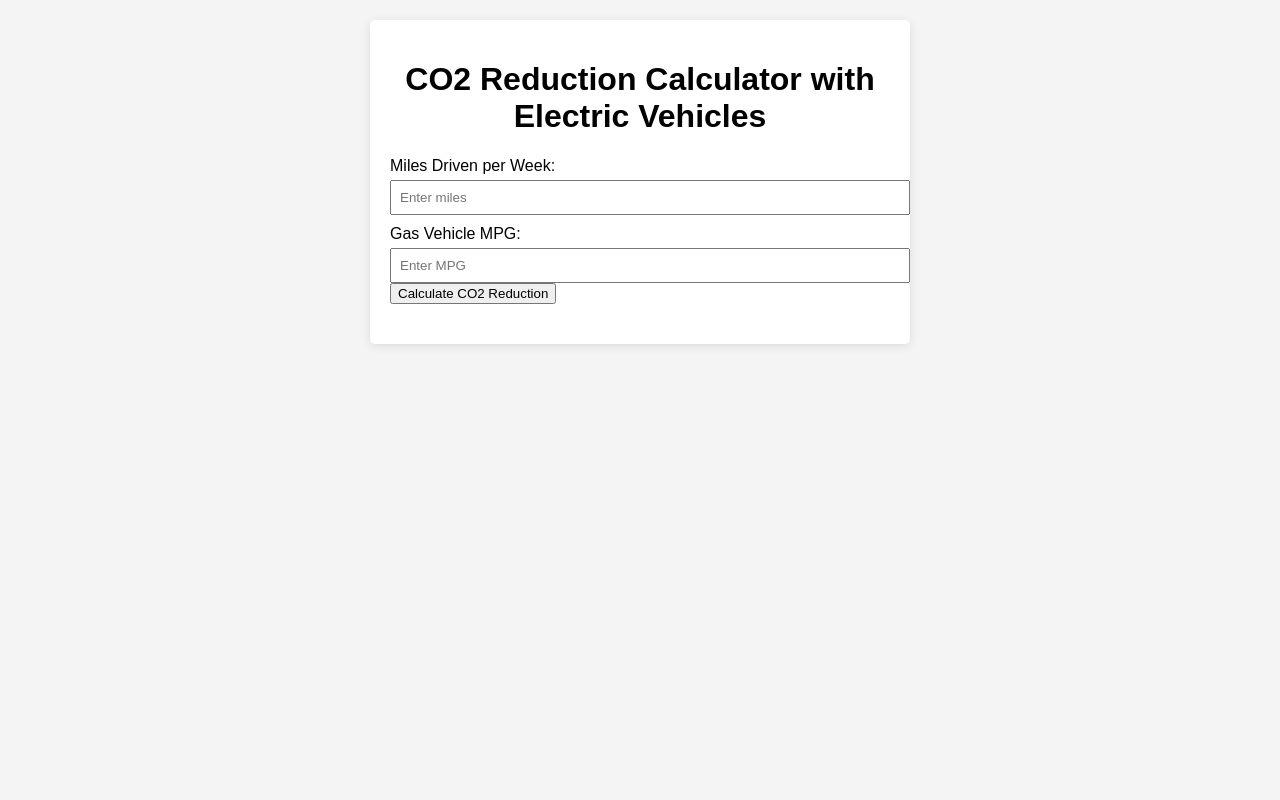
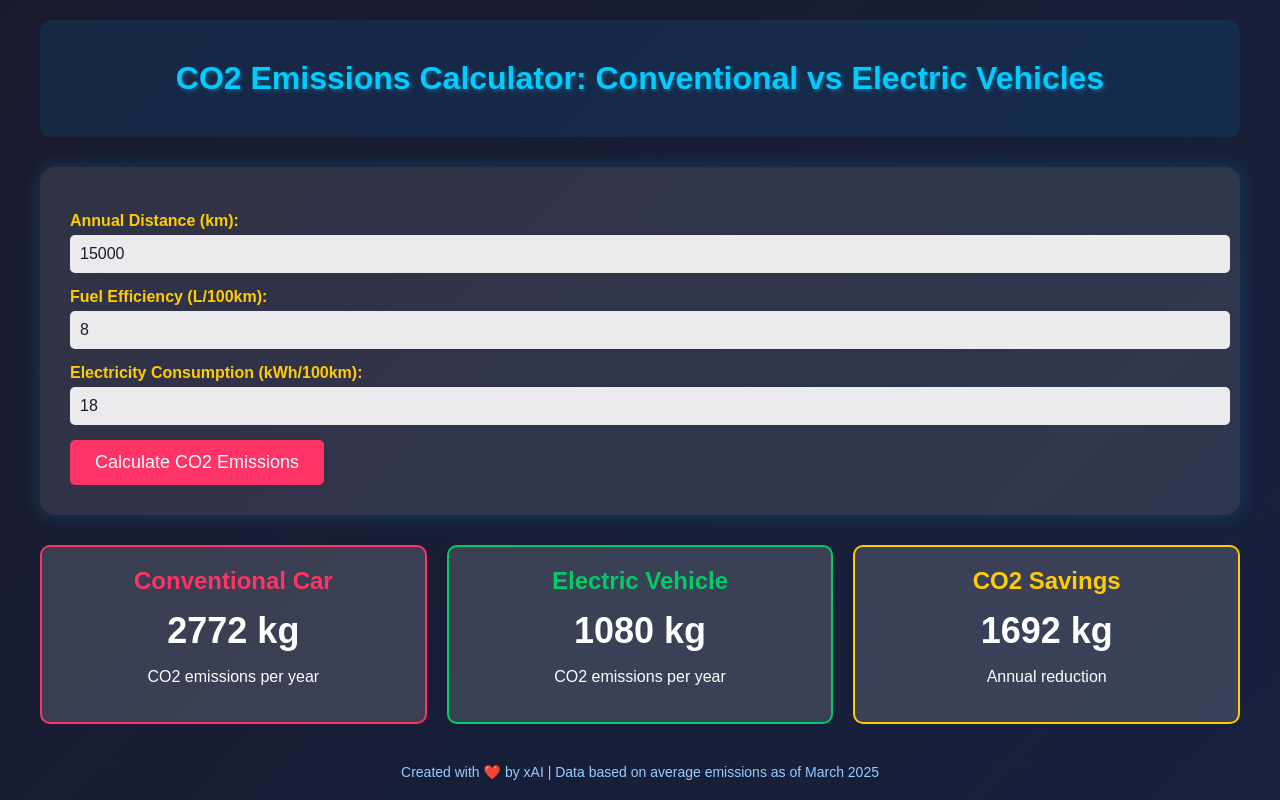
Before and after one commit to arjunbabu83/Co2_Reduction_Calculator, a plain HTML site: page index.html in a window 1280 px wide. Drawn offline with Linux system fonts and the light colour scheme.

Commit message:
Update index.html

```diff
--- a/index.html
+++ b/index.html
@@ -3,60 +3,186 @@
 <head>
     <meta charset="UTF-8">
     <meta name="viewport" content="width=device-width, initial-scale=1.0">
-    <title>CO2 Reduction Calculator</title>
+    <title>CO2 Emissions: Conventional vs Electric Vehicles</title>
     <style>
         body {
             font-family: Arial, sans-serif;
-            background-color: #f4f4f4;
             margin: 0;
+            padding: 0;
+            background: linear-gradient(135deg, #1a1a2e, #16213e);
+            color: #ffffff;
+            min-height: 100vh;
+        }
+        .container {
+            max-width: 1200px;
+            margin: 0 auto;
             padding: 20px;
         }
-        .container {
-            max-width: 500px;
-            margin: auto;
-            background: white;
-            padding: 20px;
-            border-radius: 5px;
-            box-shadow: 0 2px 10px rgba(0,0,0,0.1);
+        header {
+            text-align: center;
+            padding: 40px 0;
+            background: rgba(0, 153, 255, 0.1);
+            border-radius: 10px;
+            margin-bottom: 30px;
         }
         h1 {
-            text-align: center;
+            color: #00ccff;
+            text-shadow: 2px 2px 4px rgba(0, 204, 255, 0.3);
+            margin: 0;
+        }
+        .input-section {
+            background: rgba(255, 255, 255, 0.1);
+            padding: 30px;
+            border-radius: 15px;
+            margin-bottom: 30px;
+            box-shadow: 0 0 20px rgba(0, 204, 255, 0.2);
+        }
+        .input-group {
+            margin: 15px 0;
         }
         label {
+            color: #ffcc00;
+            font-weight: bold;
             display: block;
-            margin-top: 10px;
+            margin-bottom: 5px;
         }
         input {
             width: 100%;
-            padding: 8px;
-            margin-top: 5px;
+            padding: 10px;
+            border: none;
+            border-radius: 5px;
+            background: rgba(255, 255, 255, 0.9);
+            color: #1a1a2e;
+            font-size: 16px;
+        }
+        button {
+            background: #ff3366;
+            color: white;
+            border: none;
+            padding: 12px 25px;
+            border-radius: 5px;
+            cursor: pointer;
+            font-size: 18px;
+            transition: transform 0.2s;
+        }
+        button:hover {
+            transform: scale(1.05);
+            background: #ff6699;
+        }
+        .results {
+            display: flex;
+            justify-content: space-between;
+            gap: 20px;
+        }
+        .result-card {
+            flex: 1;
+            background: rgba(255, 255, 255, 0.15);
+            padding: 20px;
+            border-radius: 10px;
+            text-align: center;
+            transition: transform 0.3s;
+        }
+        .result-card:hover {
+            transform: translateY(-10px);
+        }
+        .conventional {
+            border: 2px solid #ff3366;
+        }
+        .electric {
+            border: 2px solid #00cc66;
+        }
+        .savings {
+            border: 2px solid #ffcc00;
+        }
+        h2 {
+            margin: 0 0 15px 0;
+            font-size: 24px;
+        }
+        .value {
+            font-size: 36px;
+            font-weight: bold;
+            margin: 10px 0;
+        }
+        footer {
+            text-align: center;
+            padding: 20px;
+            color: #99ccff;
+            font-size: 14px;
         }
     </style>
 </head>
 <body>
     <div class="container">
-        <h1>CO2 Reduction Calculator with Electric Vehicles</h1>
-        <label for="milesDriven">Miles Driven per Week:</label>
-        <input type="number" id="milesDriven" placeholder="Enter miles">
-        <label for="gasMileage">Gas Vehicle MPG:</label>
-        <input type="number" id="gasMileage" placeholder="Enter MPG">
-        <button id="calculate">Calculate CO2 Reduction</button>
-        <h2 id="result"></h2>
+        <header>
+            <h1>CO2 Emissions Calculator: Conventional vs Electric Vehicles</h1>
+        </header>
+
+        <div class="input-section">
+            <div class="input-group">
+                <label>Annual Distance (km):</label>
+                <input type="number" id="distance" value="15000" min="0">
+            </div>
+            <div class="input-group">
+                <label>Fuel Efficiency (L/100km):</label>
+                <input type="number" id="fuelEfficiency" value="8" min="1" step="0.1">
+            </div>
+            <div class="input-group">
+                <label>Electricity Consumption (kWh/100km):</label>
+                <input type="number" id="electricity" value="18" min="1" step="0.1">
+            </div>
+            <button onclick="calculateEmissions()">Calculate CO2 Emissions</button>
+        </div>
+
+        <div class="results">
+            <div class="result-card conventional">
+                <h2 style="color: #ff3366">Conventional Car</h2>
+                <div class="value" id="conventionalResult">0 kg</div>
+                <p>CO2 emissions per year</p>
+            </div>
+            <div class="result-card electric">
+                <h2 style="color: #00cc66">Electric Vehicle</h2>
+                <div class="value" id="electricResult">0 kg</div>
+                <p>CO2 emissions per year</p>
+            </div>
+            <div class="result-card savings">
+                <h2 style="color: #ffcc00">CO2 Savings</h2>
+                <div class="value" id="savingsResult">0 kg</div>
+                <p>Annual reduction</p>
+            </div>
+        </div>
     </div>
+
+    <footer>
+        Created with ❤️ by xAI | Data based on average emissions as of March 2025
+    </footer>
+
     <script>
-        document.getElementById('calculate').addEventListener('click', function() {
-            const milesDriven = parseFloat(document.getElementById('milesDriven').value);
-            const gasMileage = parseFloat(document.getElementById('gasMileage').value);
-            if (!isNaN(milesDriven) && !isNaN(gasMileage) && gasMileage > 0) {
-                const CO2_PER_GALLON = 19.6; // pounds
-                const gallonsUsed = milesDriven / gasMileage;
-                const CO2Emissions = gallonsUsed * CO2_PER_GALLON;
-                const CO2Reduction = CO2Emissions;
-                document.getElementById('result').innerText = `Estimated CO2 Reduction: ${CO2Reduction.toFixed(2)} pounds per week.`;
-            } else {
-                document.getElementById('result').innerText = 'Please enter valid numbers.';
-            }
-        });
+        function calculateEmissions() {
+            // Get input values
+            const distance = parseFloat(document.getElementById('distance').value) || 0;
+            const fuelEfficiency = parseFloat(document.getElementById('fuelEfficiency').value) || 0;
+            const electricity = parseFloat(document.getElementById('electricity').value) || 0;
+
+            // Constants (as of 2025 estimates)
+            const co2PerLiterGasoline = 2.31; // kg CO2 per liter of gasoline
+            const co2PerKwh = 0.4; // kg CO2 per kWh (grid average)
+
+            // Calculations
+            const conventionalCO2 = (distance / 100) * fuelEfficiency * co2PerLiterGasoline;
+            const electricCO2 = (distance / 100) * electricity * co2PerKwh;
+            const savings = conventionalCO2 - electricCO2;
+
+            // Update results
+            document.getElementById('conventionalResult').textContent =
+                conventionalCO2.toFixed(0) + ' kg';
+            document.getElementById('electricResult').textContent =
+                electricCO2.toFixed(0) + ' kg';
+            document.getElementById('savingsResult').textContent =
+                savings.toFixed(0) + ' kg';
+        }
+
+        // Initial calculation
+        calculateEmissions();
     </script>
 </body>
 </html>
```
